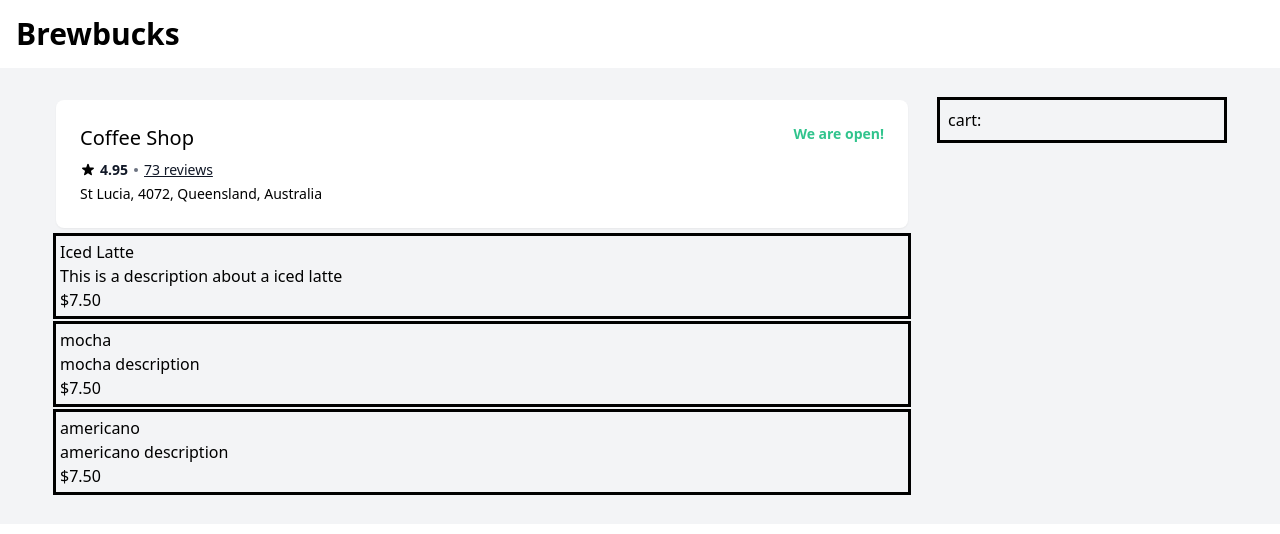
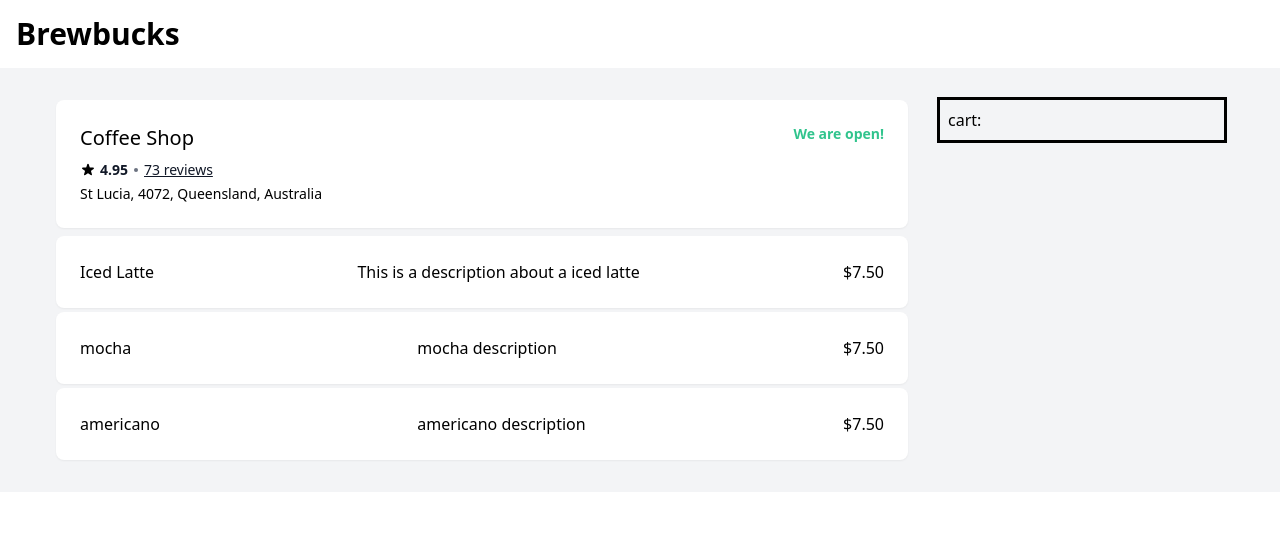
Before and after one commit to CSSE6400/P03-Brewbucks, a React (Vite) app: page / in a window 1280 px wide. Shown: the top 534 px of the page. Built offline with nearby package versions, Linux system fonts and the light colour scheme.

Commit message:
Updated cards for coffee

```diff
--- a/src/components/Coffee.jsx
+++ b/src/components/Coffee.jsx
@@ -1,6 +1,6 @@
 const Coffee = ({name, desc, price}) => {
     return (
-        <div className="outline p-1 w-75">
+        <div className="bg-white shadow-sm p-6 rounded-lg flex justify-between">
             <div>{name}</div>
             <div>{desc}</div>
             <div>{price}</div>
--- a/src/components/Menu.jsx
+++ b/src/components/Menu.jsx
@@ -3,11 +3,13 @@ import Store from "./Store"
 
 const Menu = () => {
     return (
-        <div className="flex-row space-y-2">
+        <div className="flex-col space-y-2">
             <Store></Store>
-            <Coffee name="Iced Latte" desc="This is a description about a iced latte" price="$7.50"></Coffee>
-            <Coffee name="mocha" desc="mocha description" price="$7.50"></Coffee>
-            <Coffee name="americano" desc="americano description" price="$7.50"></Coffee>
+            <div className="flex-col space-y-1">
+                <Coffee name="Iced Latte" desc="This is a description about a iced latte" price="$7.50"></Coffee>
+                <Coffee name="mocha" desc="mocha description" price="$7.50"></Coffee>
+                <Coffee name="americano" desc="americano description" price="$7.50"></Coffee>
+            </div>
         </div>
     )
 }
```
